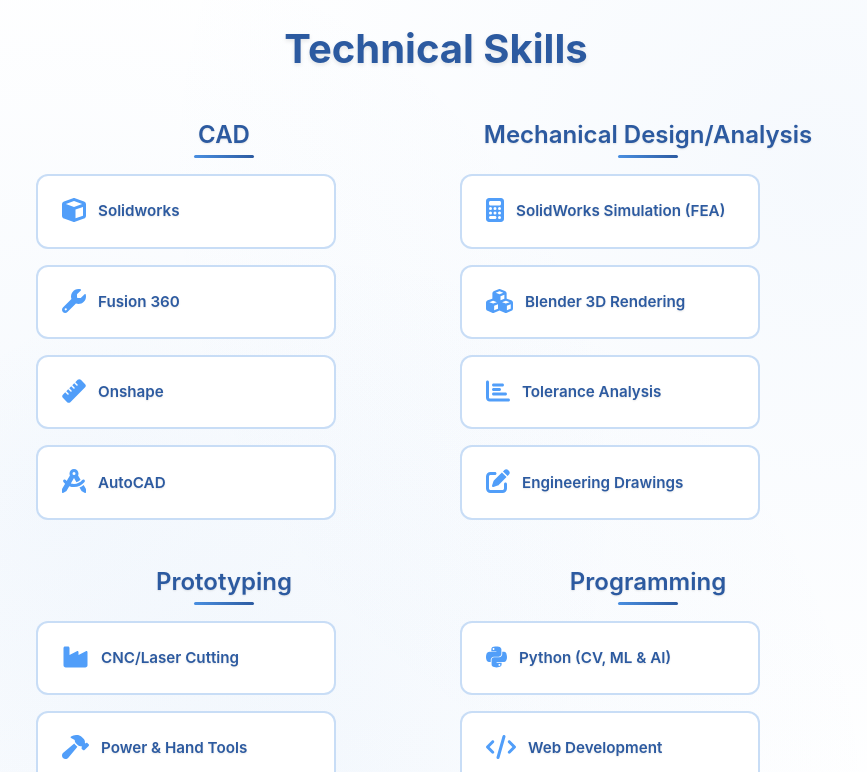
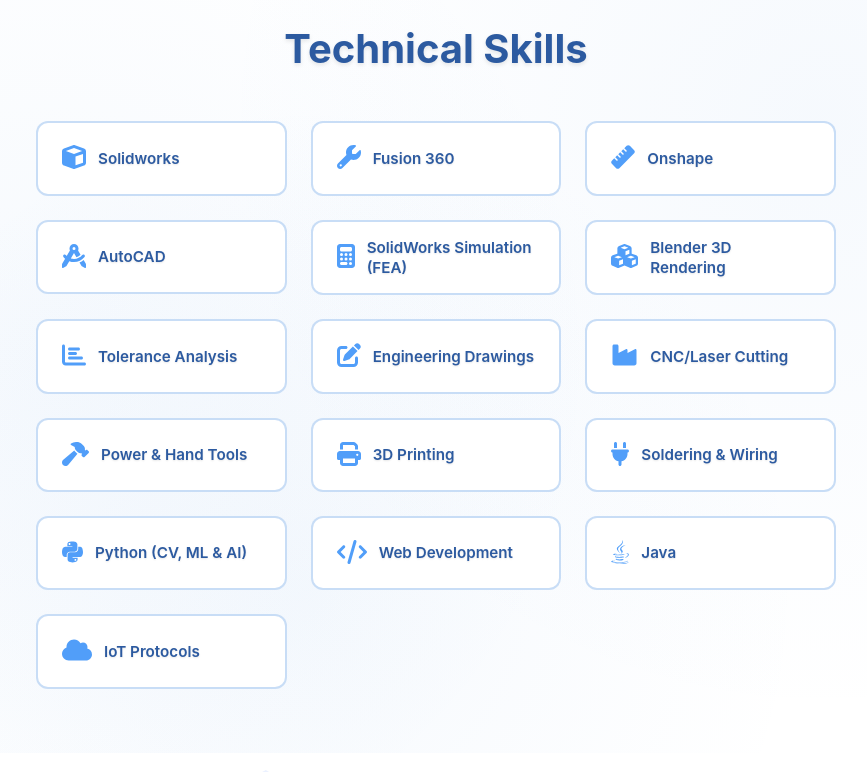
Before and after one commit to ShreyasMuzumdar/reactwebsite, a React (Vite) app: page / in a window 1280 px wide. Shown: the part 980-1752 px from the top of the page, without its empty margins (204-1071 px from the left). Built offline with nearby package versions, Linux system fonts and the light colour scheme.

Commit message:
skills update

```diff
--- a/src/components/AboutMe.css
+++ b/src/components/AboutMe.css
@@ -208,35 +208,25 @@
 }
 
 .skills-grid {
-  display: grid;
-  grid-template-columns: repeat(auto-fill, minmax(200px, 1fr));
-  gap: 1rem;
+  display: contents; /* Makes each skills-grid transparent to the parent grid */
 }
 
-/* Skills categories container */
+/* Skills categories container - Horizontal Grid Format */
 .skills-categories {
   display: grid;
-  grid-template-columns: repeat(auto-fit, minmax(250px, 1fr));
-  gap: 3rem;
+  grid-template-columns: repeat(auto-fill, minmax(240px, 1fr));
+  gap: 1.5rem;
   max-width: 100%;
   width: 100%;
   align-items: start;
 }
 
 .skill-category-section {
-  display: flex;
-  flex-direction: column;
-  gap: 1.5rem;
+  display: contents; /* Makes category sections transparent to the grid */
 }
 
 .category-title {
-  color: #2c5aa0;
-  font-size: 1.5rem;
-  font-weight: 600;
-  text-align: center;
-  margin-bottom: 0;
-  text-shadow: 0 1px 2px rgba(0, 0, 0, 0.1);
-  position: relative;
+  display: none; /* Hide category titles for horizontal grid format */
 }
 
 .category-title::after {
@@ -271,8 +261,8 @@
   }
 
   .skills-categories {
-    grid-template-columns: 1fr;
-    gap: 2.5rem;
+    grid-template-columns: repeat(auto-fill, minmax(200px, 1fr));
+    gap: 1rem;
   }
 
   .skill-category-section {
```
